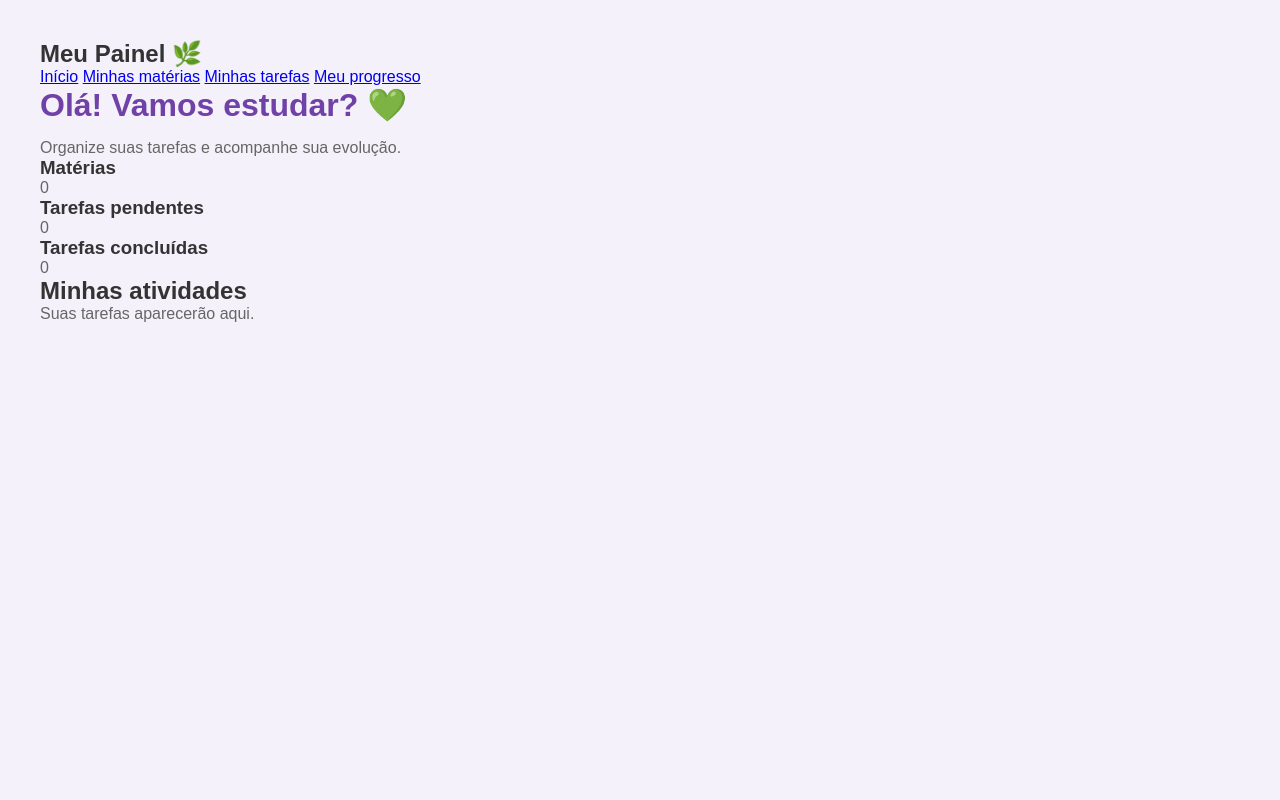
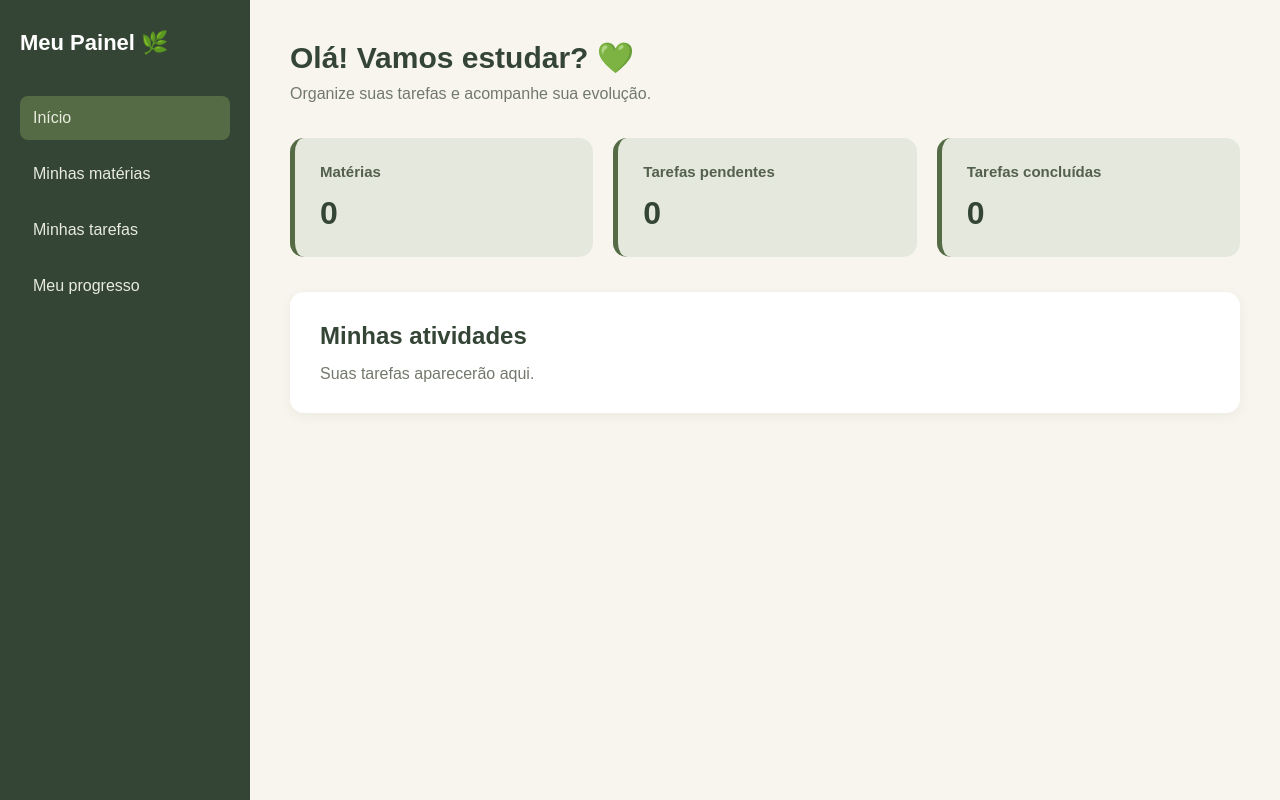
Before and after one commit to crisrocha24/Desenvolvimento-Web, a plain HTML site: page index.html in a window 1280 px wide. Drawn offline with Linux system fonts and the light colour scheme.

Commit message:
Refactor CSS for layout and styling improvements

```diff
--- a/style.css
+++ b/style.css
@@ -1,28 +1,139 @@
 
-/* Configurações gerais da página */
+/* CORES E CONFIGURAÇÕES GERAIS */
 * {
     margin: 0;
     padding: 0;
     box-sizing: border-box;
 }
 
-/* Aparência do corpo da página */
 body {
     font-family: Arial, sans-serif;
-    background-color: #f4f1fa;
-    color: #333333;
+    background-color: #F7F5ED;
+    color: #30382F;
+    display: flex;
+    min-height: 100vh;
+}
+
+/* MENU LATERAL */
+.menu {
+    width: 250px;
+    background-color: #344536;
+    color: white;
+    padding: 30px 20px;
+}
+
+.menu h2 {
+    margin-bottom: 40px;
+    font-size: 22px;
+}
+
+.menu nav {
+    display: flex;
+    flex-direction: column;
+    gap: 12px;
+}
+
+.menu a {
+    color: #E8EBDD;
+    text-decoration: none;
+    padding: 13px;
+    border-radius: 8px;
+    transition: 0.3s;
+}
+
+.menu a:hover,
+.menu a.ativo {
+    background-color: #556B45;
+}
+
+/* CONTEÚDO PRINCIPAL */
+.conteudo {
+    flex: 1;
     padding: 40px;
 }
 
-/* Título principal */
-h1 {
-    color: #7041a6;
-    margin-bottom: 15px;
-    font-size: 32px;
+header {
+    margin-bottom: 35px;
 }
 
-/* Texto de apresentação */
-p {
-    font-size: 16px;
-    color: #666666;
+header h1 {
+    color: #344536;
+    margin-bottom: 10px;
+    font-size: 30px;
 }
+
+header p {
+    color: #72796C;
+}
+
+/* CARTÕES DE RESUMO */
+.resumo {
+    display: grid;
+    grid-template-columns: repeat(3, 1fr);
+    gap: 20px;
+    margin-bottom: 35px;
+}
+
+.cartao {
+    background-color: #E5E9DD;
+    padding: 25px;
+    border-radius: 14px;
+    border-left: 5px solid #556B45;
+}
+
+.cartao h3 {
+    color: #52604D;
+    font-size: 15px;
+    margin-bottom: 15px;
+}
+
+.cartao p {
+    color: #344536;
+    font-size: 32px;
+    font-weight: bold;
+}
+
+/* ÁREA DE ATIVIDADES */
+.tarefas {
+    background-color: #FFFFFF;
+    padding: 30px;
+    border-radius: 14px;
+    box-shadow: 0 3px 12px rgba(52, 69, 54, 0.06);
+}
+
+.tarefas h2 {
+    color: #344536;
+    margin-bottom: 15px;
+}
+
+.tarefas p {
+    color: #72796C;
+}
+
+/* ADAPTAÇÃO PARA CELULAR */
+@media (max-width: 768px) {
+    body {
+        flex-direction: column;
+    }
+
+    .menu {
+        width: 100%;
+    }
+
+    .menu h2 {
+        margin-bottom: 20px;
+    }
+
+    .menu nav {
+        flex-direction: row;
+        flex-wrap: wrap;
+    }
+
+    .conteudo {
+        padding: 25px 18px;
+    }
+
+    .resumo {
+        grid-template-columns: 1fr;
+    }
+}
```
